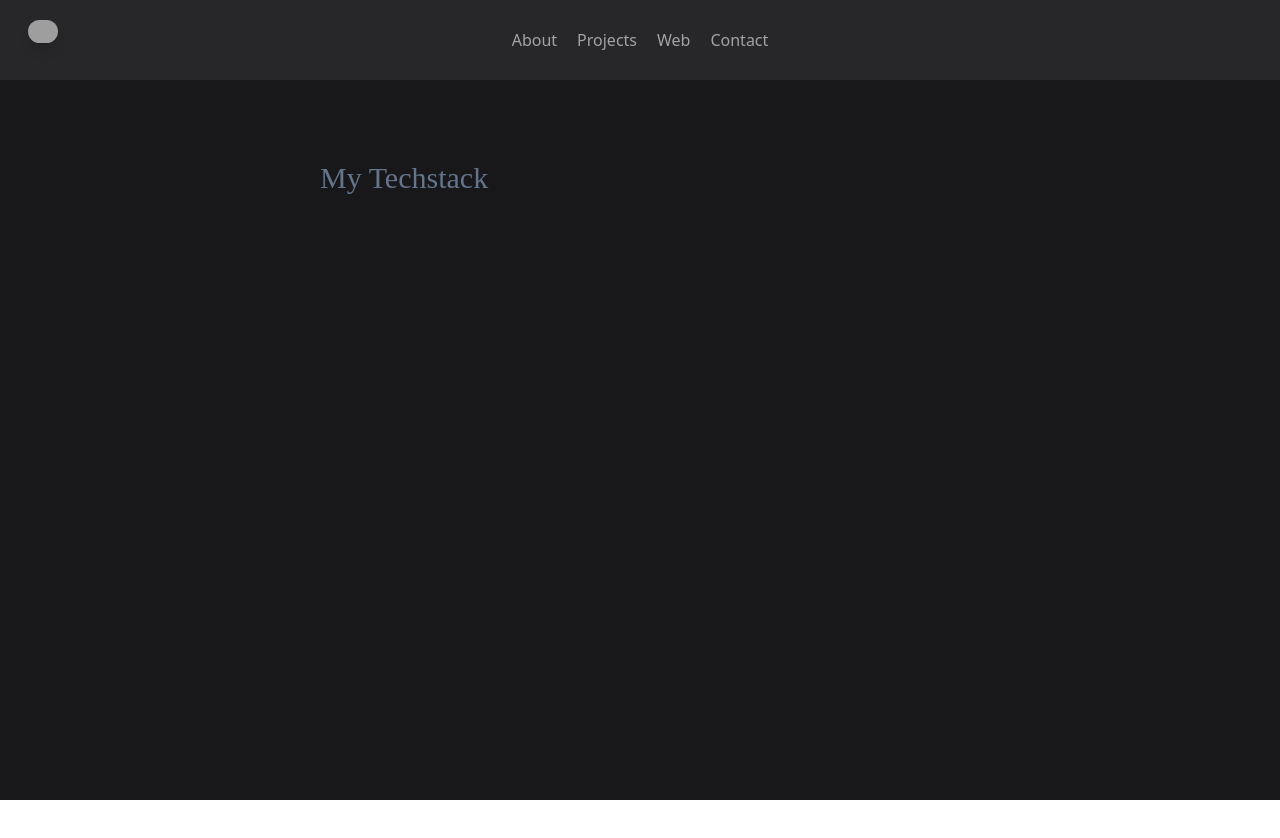
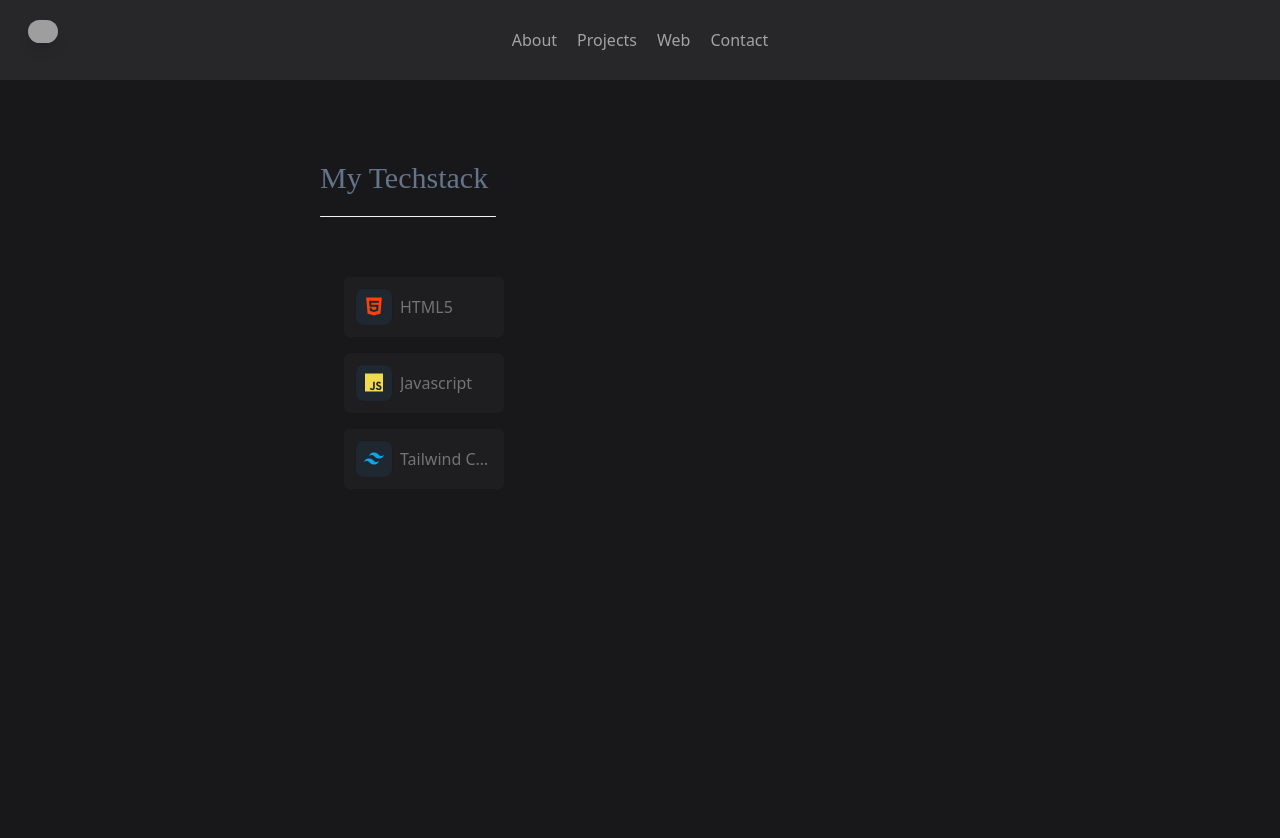
Before and after one commit to breezejod/Breeze_Portfolio, a React (Create React App) app: page /web in a window 1280 px wide. Shown: the top 838 px of the page. Before the commit the page ends 800 px from the top, so only its background shows below. Built offline with nearby package versions, Linux system fonts and the light colour scheme; grey boxes are pictures that could not be loaded; a web font is replaced by a local one.

Commit message:
started working on the tech stack

```diff
--- a/src/_components/Web.jsx
+++ b/src/_components/Web.jsx
@@ -5,14 +5,51 @@ import "boxicons/css/boxicons.min.css"; //importing the css for the boxicons
 const Web = () => {
   return (
     <>
-      <div className="bg-zinc-900 h-[90vh]">
+      <div className="bg-zinc-900 h-[120vh]">
         <div className="">
           <div className="pt-20 text-3xl transition-all duration-500 font-sedgwick-ave-display pl-80 text-slate-500 hover:text-slate-400">
             <h2>My Techstack</h2>
+            <hr className="h-px my-4 bg-gray-100 border-0 rounded w-44 md:my-5 dark:bg-gray-700"></hr>
           </div>
-          <div></div>
+          <div className="pt-10 ml-80">
+          <div className="flex items-center w-40 p-3 ml-6 space-x-2 overflow-hidden text-white transition-colors rounded-md cursor-pointer select-none bg-neutral-600/10 text-black/50 hover:bg-neutral-600/15">
+              <div className="flex items-center justify-center p-1.5 rounded-lg ring-1 ring-black/5 bg-[#2f74c0]/10">
+                <i className="text-2xl bx bxl-html5 text-[#FF400C]"></i>
+              </div>
+              <span class="flex-1 truncate text-neutral-500 ">HTML5</span>
+            </div>
+            <div className="flex items-center w-40 p-3 mt-4 ml-6 space-x-2 overflow-hidden text-white transition-colors rounded-md cursor-pointer select-none bg-neutral-600/10 text-black/50 hover:bg-neutral-600/15">
+              <div className="flex items-center justify-center p-1.5 rounded-lg ring-1 ring-black/5 bg-[#2f74c0]/10">
+                <i className="text-2xl bx bxl-javascript text-[#F0DB4F]"></i>
+              </div>
+              <span class="flex-1 truncate text-neutral-500 ">Javascript</span>
+            </div>
+            <div className="flex items-center w-40 p-3 mt-4 ml-6 space-x-2 overflow-hidden text-white transition-colors rounded-md cursor-pointer select-none bg-neutral-600/10 text-black/50 hover:bg-neutral-600/15">
+              <div className="flex items-center justify-center p-1.5 rounded-lg ring-1 ring-black/5 bg-[#2f74c0]/10">
+                <i className="text-2xl bx bxl-tailwind-css text-[#0EA5E9]"></i>
+              </div>
+              <span class="flex-1 truncate text-neutral-500 ">Tailwind CSS</span>
+            </div>
+
+          </div>
         </div>
       </div>
+      <style>
+        {`
+          ::-webkit-scrollbar {
+            width: 7px;
+          }
+
+          ::-webkit-scrollbar-thumb {
+            background-color: #6b8095;
+            border-radius: 4px;
+          }
+
+          ::-webkit-scrollbar-track {
+            background-color: #333;
+          }
+        `}
+      </style>
     </>
   );
 };
```
